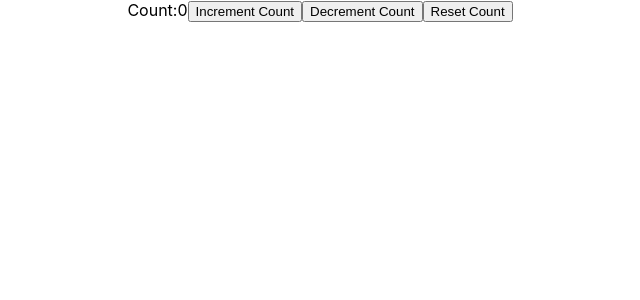
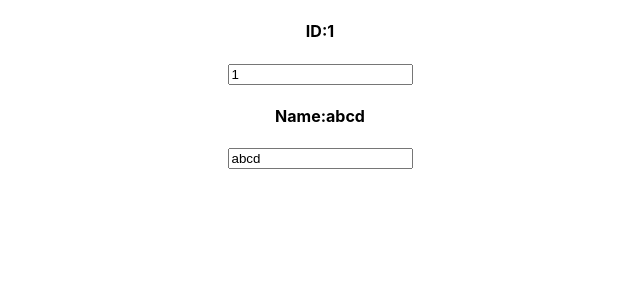
Before and after one commit to priyodas12/react-learning-v1, a React (Create React App) app: page / in a window 1280 px wide. Shown: the top 300 px of the page, without its empty margins (320-960 px from the left). Built offline with nearby package versions, Linux system fonts and the light colour scheme.

Commit message:
useState with obj

```diff
--- a/src/App.js
+++ b/src/App.js
@@ -3,7 +3,7 @@ import React, { Component } from 'react'
 import './App.css';
 //import ComponentC from './ContextAPI/ComponentC';
 //import { UserProvider } from './ContextAPI/userContext';
-import CounterTwoUS from './Hooks/CounterTwoUS'
+import CounterThreeUsObj from './Hooks/CounterThreeUsObj'
 class App extends Component {
   render() {
     return (
@@ -11,7 +11,7 @@ class App extends Component {
         { /*<UserProvider value="priyo">
           //  <ComponentC></ComponentC>
           //  </UserProvider>*/}
-        <CounterTwoUS></CounterTwoUS>
+        <CounterThreeUsObj></CounterThreeUsObj>
       </div>
     )
   }
--- /dev/null
+++ b/src/Hooks/CounterThreeUsObj.js
@@ -0,0 +1,21 @@
+import React, { useState } from 'react'
+
+function CounterThreeUsObj() {
+
+  const initPerson = { id: 1, "name": "abcd" };
+
+  const [person, setPerson] = useState(initPerson);
+
+  return (
+    <div>
+      <form>
+        <h4>ID:{person.id}</h4>
+        <input type="number" value={person.id} onChange={(e) => setPerson({ ...person, id: e.target.value })}></input>
+        <h4>Name:{person.name}</h4>
+        <input type="text" value={person.name} onChange={(e) => setPerson({ ...person, name: e.target.value })}></input>
+      </form>
+    </div>
+  )
+}
+
+export default CounterThreeUsObj
```
